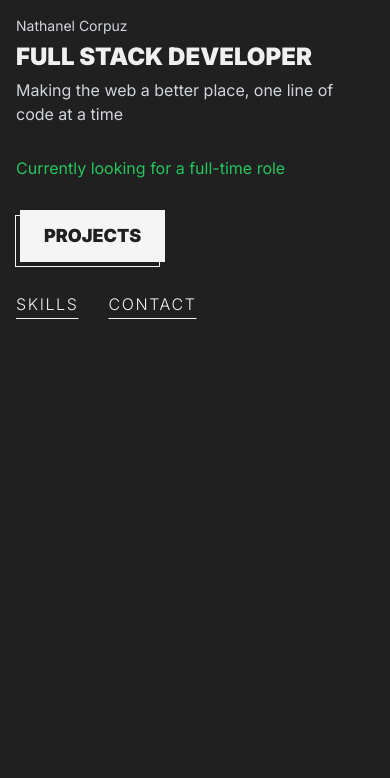
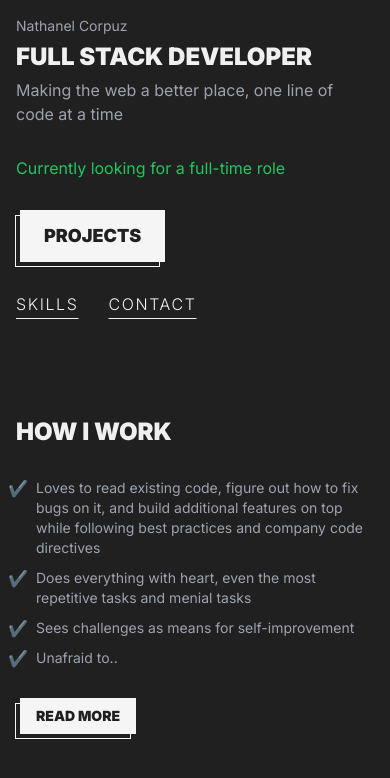
Before and after one commit to nathanelcorpuz/my-portfolio, a Next.js app: page / in a window 390 px wide. Shown: the top 778 px of the page. Built offline with nearby package versions, Linux system fonts and the light colour scheme.

Commit message:
how I work mobile section, ui improvements, new ui lib components

```diff
--- a/app/_components/Hero.tsx
+++ b/app/_components/Hero.tsx
@@ -1,30 +1,29 @@
 import Button from "@/components/Button";
 import HeadingText from "@/components/HeadingText";
 import LinkText from "@/components/LinkText";
+import SectionWrapper from "@/components/SectionWrapper";
 import StandardText from "@/components/StandardText";
 
 export default function Hero() {
 	return (
-		<section className="flex flex-col gap-[30px]">
-			<section className="flex flex-col gap-[5px]">
+		<SectionWrapper>
+			<div className="flex flex-col gap-[5px]">
 				<StandardText>Nathanel Corpuz</StandardText>
 				<HeadingText>Full stack developer</HeadingText>
 				<StandardText variant={1}>
 					Making the web a better place, one line of code at a time
 				</StandardText>
-			</section>
-			<section>
-				<p className="text-green-500">
-					Currently looking for a full-time role
-				</p>
-			</section>
-			<section>
+			</div>
+			<div>
+				<p className="text-green-500">Currently looking for a full-time role</p>
+			</div>
+			<div>
 				<Button>Projects</Button>
-			</section>
-			<section className="flex gap-[30px]">
+			</div>
+			<div className="flex gap-[30px]">
 				<LinkText href="skills">Skills</LinkText>
 				<LinkText href="contact">Contact</LinkText>
-			</section>
-		</section>
+			</div>
+		</SectionWrapper>
 	);
 }
--- /dev/null
+++ b/app/_components/HowIWork.tsx
@@ -0,0 +1,28 @@
+import BulletedListWrapper from "@/components/BulletedListWrapper";
+import Button from "@/components/Button";
+import HeadingText from "@/components/HeadingText";
+import BulletedListItem from "@/components/BulletedListItem";
+import SectionWrapper from "@/components/SectionWrapper";
+
+const list = [
+	"Loves to read existing code, figure out how to fix bugs on it, and build additional features on top while following best practices and company code directives",
+	"Does everything with heart, even the most repetitive tasks and menial tasks",
+	"Sees challenges as means for self-improvement",
+	"Unafraid to..",
+];
+
+export default function HowIWork() {
+	return (
+		<SectionWrapper>
+			<HeadingText>How I Work</HeadingText>
+			<BulletedListWrapper>
+				{list.map((item) => (
+					<BulletedListItem key={item}>{item}</BulletedListItem>
+				))}
+			</BulletedListWrapper>
+			<div>
+				<Button variant={2}>Read more</Button>
+			</div>
+		</SectionWrapper>
+	);
+}
--- a/app/page.tsx
+++ b/app/page.tsx
@@ -1,9 +1,11 @@
 import Hero from "./_components/Hero";
+import HowIWork from "./_components/HowIWork";
 
 export default function Home() {
 	return (
-		<div>
+		<div className="flex flex-col gap-[100px]">
 			<Hero />
+			<HowIWork />
 		</div>
 	);
 }
--- /dev/null
+++ b/components/BulletedListItem.tsx
@@ -0,0 +1,12 @@
+import StandardText from "./StandardText";
+
+export default function ListItem({ children }: { children: React.ReactNode }) {
+	return (
+		<li className="ps-5 list-none relative">
+			<StandardText>{children}</StandardText>
+			<span className="absolute left-[-8px] top-[-2px]">
+				✔️
+			</span>
+		</li>
+	);
+}
--- /dev/null
+++ b/components/BulletedListWrapper.tsx
@@ -0,0 +1,7 @@
+export default function BulletedListWrapper({
+	children,
+}: {
+	children: React.ReactNode;
+}) {
+	return <ul className="flex flex-col gap-[10px]">{children}</ul>;
+}
--- a/components/Button.tsx
+++ b/components/Button.tsx
@@ -8,6 +8,28 @@ export default function Button({
 	children: React.ReactNode;
 	variant?: ButtonVariant;
 }) {
+	if (variant === 2) {
+		return (
+			<button
+				className="px-4 py-2 ms-1
+      bg-white text-black
+        font-black uppercase
+        text-sm relative group
+        hover:[transform:translateX(-5px)_translateY(5px)]
+      "
+				{...props}
+			>
+				{children}
+				<span
+					className="absolute top-0 right-0
+        bottom-0 left-0
+        [transform:translateX(-5px)_translateY(5px)]
+        group-hover:[transform:translateX(-0)_translateY(0)]
+        border border-white"
+				/>
+			</button>
+		);
+	}
 	return (
 		<button
 			className="px-6 py-3 ms-1
--- /dev/null
+++ b/components/SectionWrapper.tsx
@@ -0,0 +1,7 @@
+export default function SectionWrapper({
+	children,
+}: {
+	children: React.ReactNode;
+}) {
+	return <section className="flex flex-col gap-[30px]">{children}</section>;
+}
--- a/components/StandardText.tsx
+++ b/components/StandardText.tsx
@@ -7,7 +7,7 @@ export default function StandardText({
 	children: React.ReactNode;
 	variant?: StandardTextVariant;
 }) {
-  const common = "text-gray-300";
+	const common = "text-gray-400";
 	if (variant === 1) {
 		return <p className={`${common}`}>{children}</p>;
 	}
```
Lines whose indentation alone changed are shown as unchanged.
